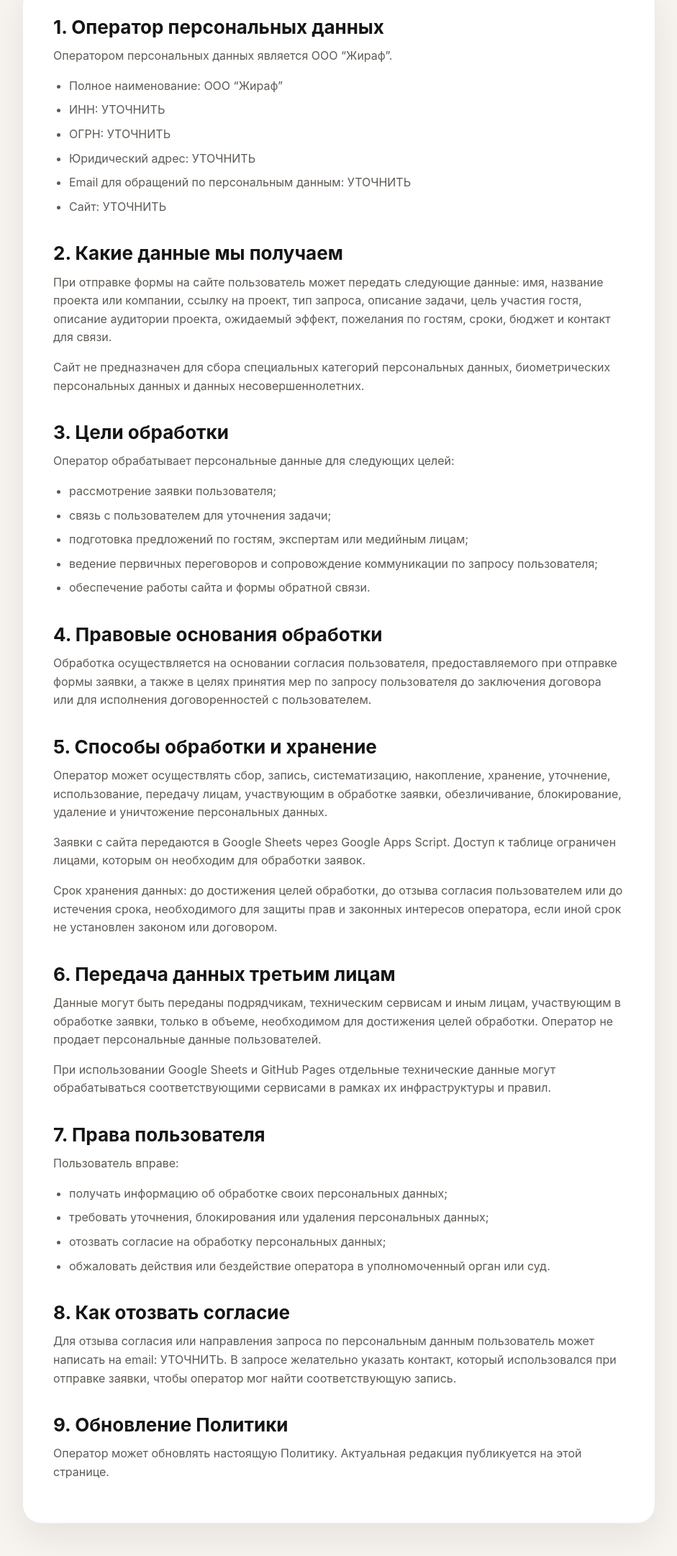
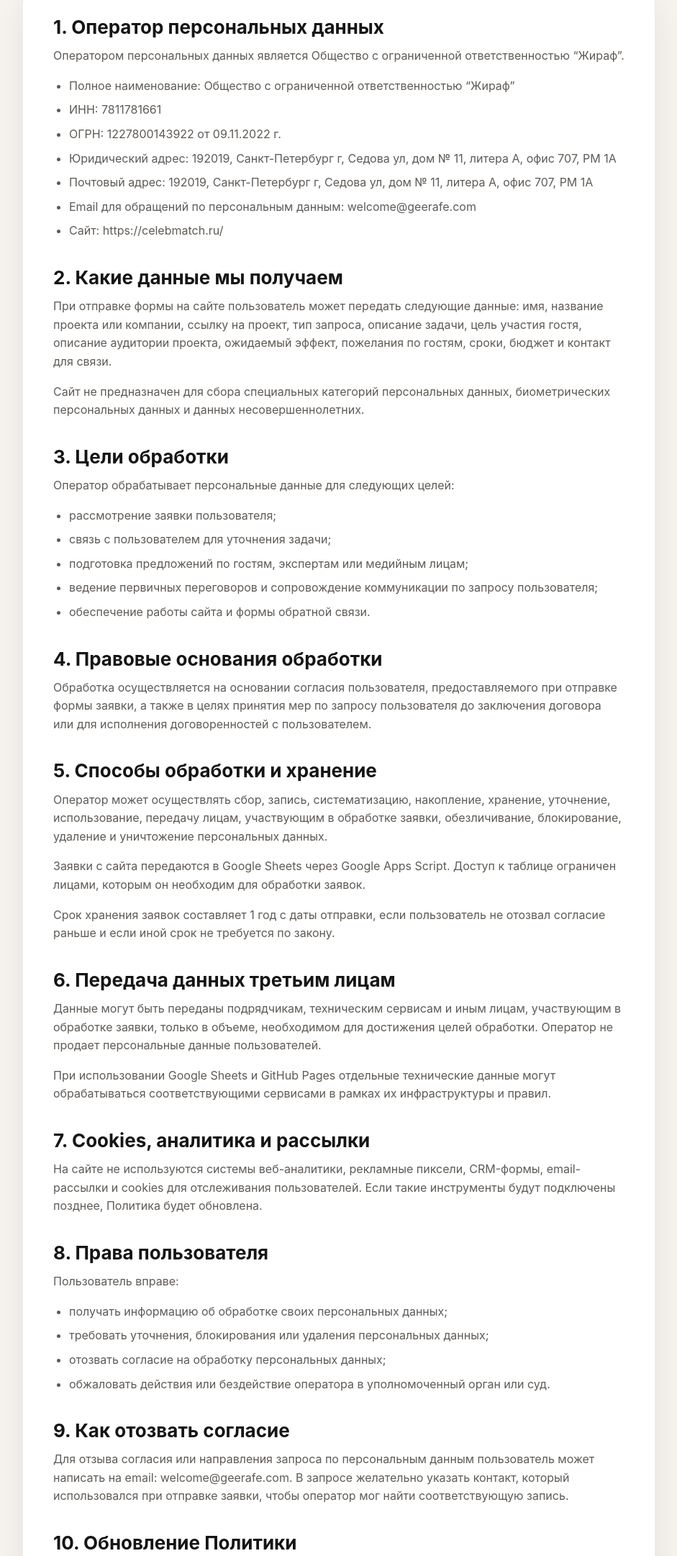
Before and after one commit to Geerafe051/celeb-match-landing, a plain HTML site: page privacy.html in a window 1280 px wide. Shown: the part 614-2776 px from the top of the page at 72% size, without its empty margins (169-1110 px from the left). Drawn offline with Linux system fonts and the light colour scheme.

Commit message:
Fill legal details

```diff
--- a/privacy.html
+++ b/privacy.html
@@ -50,15 +50,23 @@
         <div class="container legal-container legal-card">
           <h2>1. Оператор персональных данных</h2>
           <p>
-            Оператором персональных данных является ООО “Жираф”.
+            Оператором персональных данных является Общество с ограниченной ответственностью
+            “Жираф”.
           </p>
           <ul>
-            <li>Полное наименование: ООО “Жираф”</li>
-            <li>ИНН: УТОЧНИТЬ</li>
-            <li>ОГРН: УТОЧНИТЬ</li>
-            <li>Юридический адрес: УТОЧНИТЬ</li>
-            <li>Email для обращений по персональным данным: УТОЧНИТЬ</li>
-            <li>Сайт: УТОЧНИТЬ</li>
+            <li>Полное наименование: Общество с ограниченной ответственностью “Жираф”</li>
+            <li>ИНН: 7811781661</li>
+            <li>ОГРН: 1227800143922 от 09.11.2022 г.</li>
+            <li>
+              Юридический адрес: 192019, Санкт-Петербург г, Седова ул, дом № 11,
+              литера А, офис 707, РМ 1А
+            </li>
+            <li>
+              Почтовый адрес: 192019, Санкт-Петербург г, Седова ул, дом № 11,
+              литера А, офис 707, РМ 1А
+            </li>
+            <li>Email для обращений по персональным данным: welcome@geerafe.com</li>
+            <li>Сайт: https://celebmatch.ru/</li>
           </ul>
 
           <h2>2. Какие данные мы получаем</h2>
@@ -101,9 +109,8 @@
             ограничен лицами, которым он необходим для обработки заявок.
           </p>
           <p>
-            Срок хранения данных: до достижения целей обработки, до отзыва согласия пользователем
-            или до истечения срока, необходимого для защиты прав и законных интересов оператора,
-            если иной срок не установлен законом или договором.
+            Срок хранения заявок составляет 1 год с даты отправки, если пользователь
+            не отозвал согласие раньше и если иной срок не требуется по закону.
           </p>
 
           <h2>6. Передача данных третьим лицам</h2>
@@ -117,7 +124,14 @@
             обрабатываться соответствующими сервисами в рамках их инфраструктуры и правил.
           </p>
 
-          <h2>7. Права пользователя</h2>
+          <h2>7. Cookies, аналитика и рассылки</h2>
+          <p>
+            На сайте не используются системы веб-аналитики, рекламные пиксели, CRM-формы,
+            email-рассылки и cookies для отслеживания пользователей. Если такие инструменты
+            будут подключены позднее, Политика будет обновлена.
+          </p>
+
+          <h2>8. Права пользователя</h2>
           <p>Пользователь вправе:</p>
           <ul>
             <li>получать информацию об обработке своих персональных данных;</li>
@@ -126,14 +140,14 @@
             <li>обжаловать действия или бездействие оператора в уполномоченный орган или суд.</li>
           </ul>
 
-          <h2>8. Как отозвать согласие</h2>
+          <h2>9. Как отозвать согласие</h2>
           <p>
             Для отзыва согласия или направления запроса по персональным данным пользователь
-            может написать на email: УТОЧНИТЬ. В запросе желательно указать контакт, который
+            может написать на email: welcome@geerafe.com. В запросе желательно указать контакт, который
             использовался при отправке заявки, чтобы оператор мог найти соответствующую запись.
           </p>
 
-          <h2>9. Обновление Политики</h2>
+          <h2>10. Обновление Политики</h2>
           <p>
             Оператор может обновлять настоящую Политику. Актуальная редакция публикуется
             на этой странице.
@@ -150,10 +164,6 @@
           </a>
           <p>Медийные гости для шоу, брендов и спецпроектов</p>
         </div>
-        <div class="footer-contacts">
-          <p><strong>Telegram:</strong> @your_contact</p>
-          <p><strong>Email:</strong> hello@yourdomain.ru</p>
-        </div>
         <div class="footer-links">
           <a href="privacy.html">Политика конфиденциальности</a>
           <a href="personal-data.html">Обработка персональных данных</a>
--- a/styles.css
+++ b/styles.css
@@ -711,7 +711,7 @@ textarea:focus {
 
 .footer-grid {
   display: grid;
-  grid-template-columns: 1.1fr 0.7fr 0.8fr;
+  grid-template-columns: 1.2fr 0.8fr;
   gap: 34px;
 }
 
@@ -730,10 +730,6 @@ textarea:focus {
 
 .site-footer strong {
   color: #fff;
-}
-
-.footer-contacts p {
-  margin-bottom: 8px;
 }
 
 .footer-links {
```
Also changed, not shown: index.html (+0 -4 lines), personal-data.html (+19 -14 lines), 1 other file.
